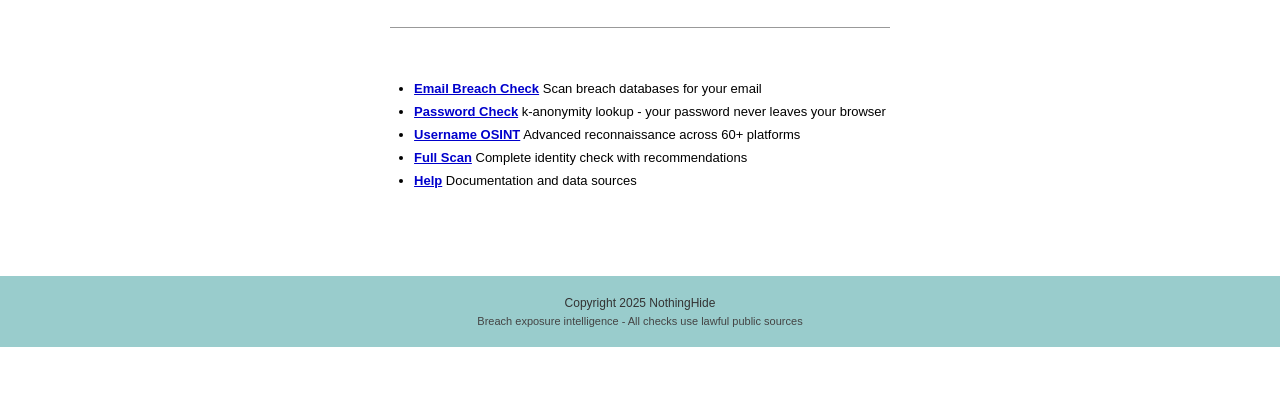
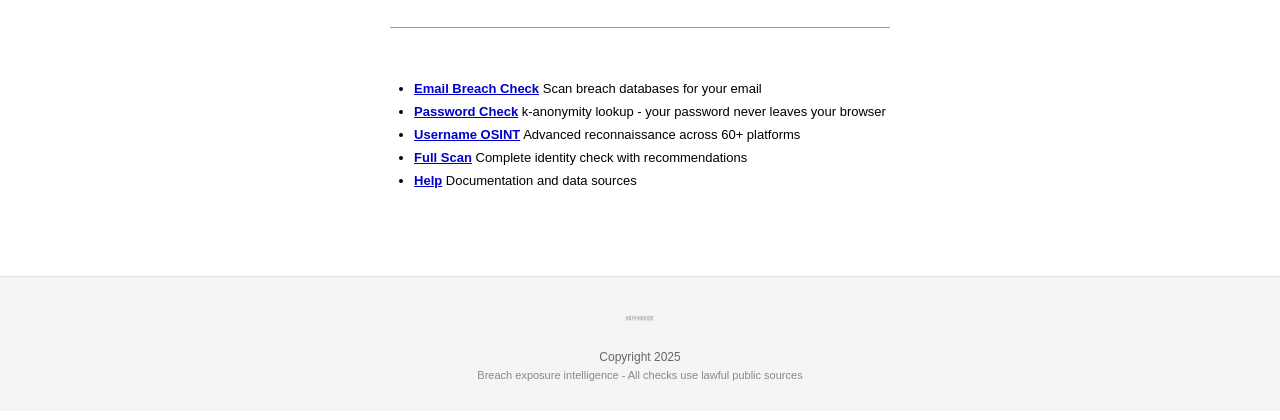
Before and after one commit to Dhuruvdev/nothinghide, a FastAPI app: page / in a window 1280 px wide. Shown: the part 279-699 px from the top of the page. Run offline with FastAPI, Linux system fonts and the light colour scheme.

Commit message:
Update footer to use logo and match site theme
Replaces text title with logo in the footer, adjusts footer background to light gray (#f5f5f5) and adds a top border in `style.css` and `base.html`. Also updates footer link and text colors.

Replit-Commit-Author: Agent
Replit-Commit-Session-Id: 90e477bd-c367-4cbc-a46a-c494079515b3
Replit-Commit-Checkpoint-Type: full_checkpoint
Replit-Commit-Event-Id: 472cab30-525a-4d29-88c0-30be29440ea4
Replit-Commit-Screenshot-Url: https://storage.googleapis.com/screenshot-production-us-central1/a98f99e9-69e0-4ab2-8d24-230b36227538/90e477bd-c367-4cbc-a46a-c494079515b3/YBf5lXM
Replit-Helium-Checkpoint-Created: true

```diff
--- a/nothinghide/web/static/style.css
+++ b/nothinghide/web/static/style.css
@@ -102,8 +102,9 @@ body {
 }
 
 .footer {
-    background-color: #99cccc;
-    padding: 15px 20px;
+    background-color: #f5f5f5;
+    border-top: 1px solid #e0e0e0;
+    padding: 25px 20px;
     margin-top: 40px;
     text-align: center;
 }
@@ -113,25 +114,36 @@ body {
     margin: 0 auto;
 }
 
+.footer-logo {
+    margin-bottom: 12px;
+}
+
+.footer-logo-img {
+    height: 32px;
+    width: auto;
+    opacity: 0.8;
+    filter: grayscale(20%);
+}
+
 .footer a {
-    color: #0000cc;
+    color: #666666;
     text-decoration: underline;
     font-size: 12px;
 }
 
 .footer a:hover {
-    color: #cc0000;
+    color: #333333;
 }
 
 .copyright {
     font-size: 12px;
-    color: #333333;
+    color: #666666;
     margin: 5px 0;
 }
 
 .disclaimer {
     font-size: 11px;
-    color: #444444;
+    color: #888888;
     margin: 5px 0;
 }
 
--- a/nothinghide/web/templates/base.html
+++ b/nothinghide/web/templates/base.html
@@ -73,13 +73,16 @@
         }
         .btn:hover { background-color: #dddddd; }
         .footer {
-            background-color: #99cccc;
-            padding: 15px 20px;
+            background-color: #f5f5f5;
+            border-top: 1px solid #e0e0e0;
+            padding: 25px 20px;
             margin-top: 40px;
             text-align: center;
         }
-        .copyright { font-size: 12px; color: #333333; margin: 5px 0; }
-        .disclaimer { font-size: 11px; color: #444444; margin: 5px 0; }
+        .footer-logo { margin-bottom: 12px; }
+        .footer-logo-img { height: 32px; width: auto; opacity: 0.8; filter: grayscale(20%); }
+        .copyright { font-size: 12px; color: #666666; margin: 5px 0; }
+        .disclaimer { font-size: 11px; color: #888888; margin: 5px 0; }
         hr.divider { border: none; border-top: 1px solid #999999; margin: 25px auto; width: 90%; }
         .menu-list { list-style-type: disc; padding-left: 20px; margin: 20px auto; text-align: left; display: inline-block; }
         .menu-list li { margin: 8px 0; font-size: 13px; }
@@ -150,7 +153,10 @@
 
     <div class="footer">
         <div class="footer-content">
-            <p class="copyright">Copyright 2025 NothingHide</p>
+            <div class="footer-logo">
+                <img src="{{ url_for('static', path='/logo.png') }}" alt="NothingHide" class="footer-logo-img">
+            </div>
+            <p class="copyright">Copyright 2025</p>
             <p class="disclaimer">Breach exposure intelligence - All checks use lawful public sources</p>
         </div>
     </div>
```
